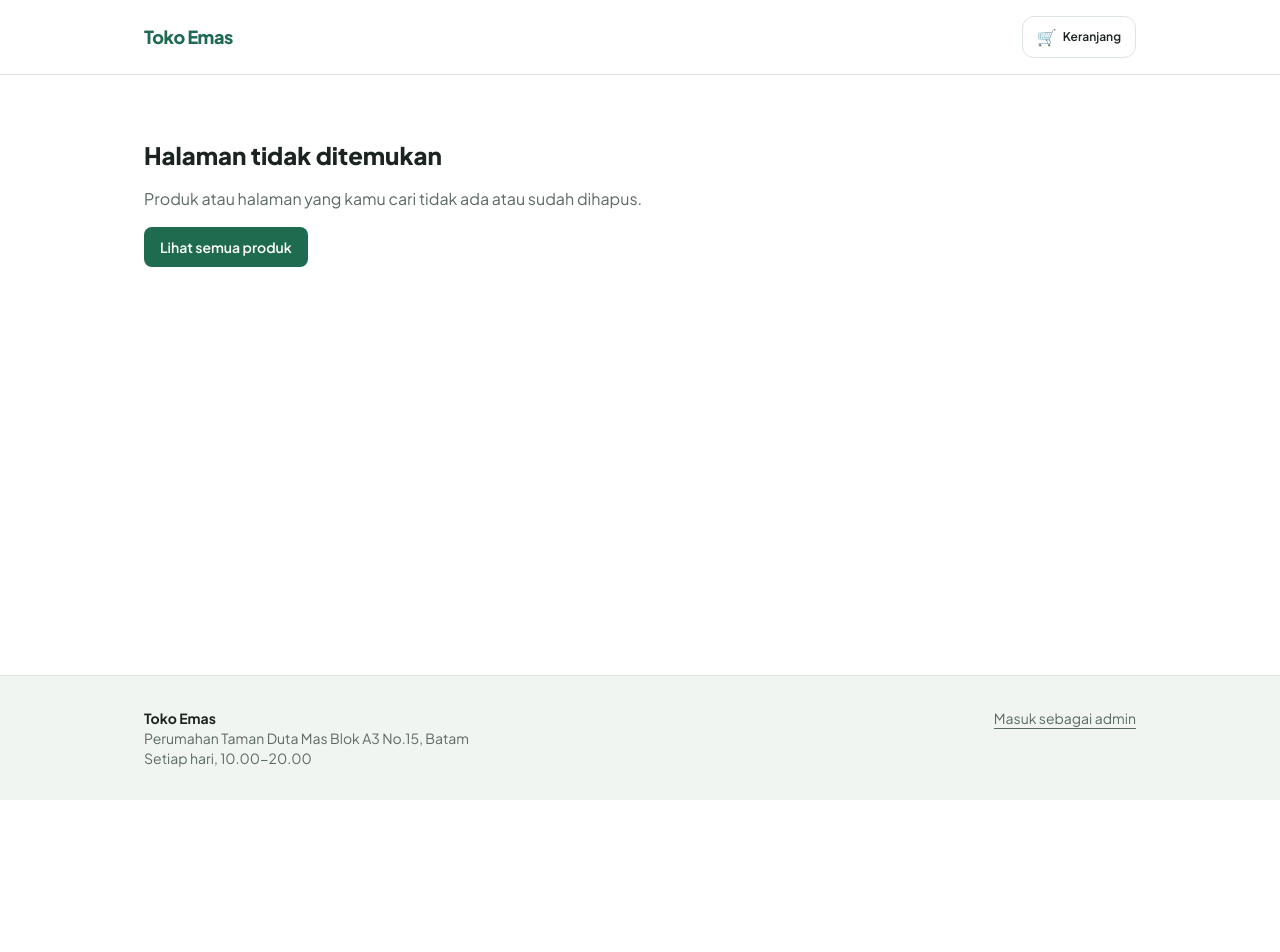
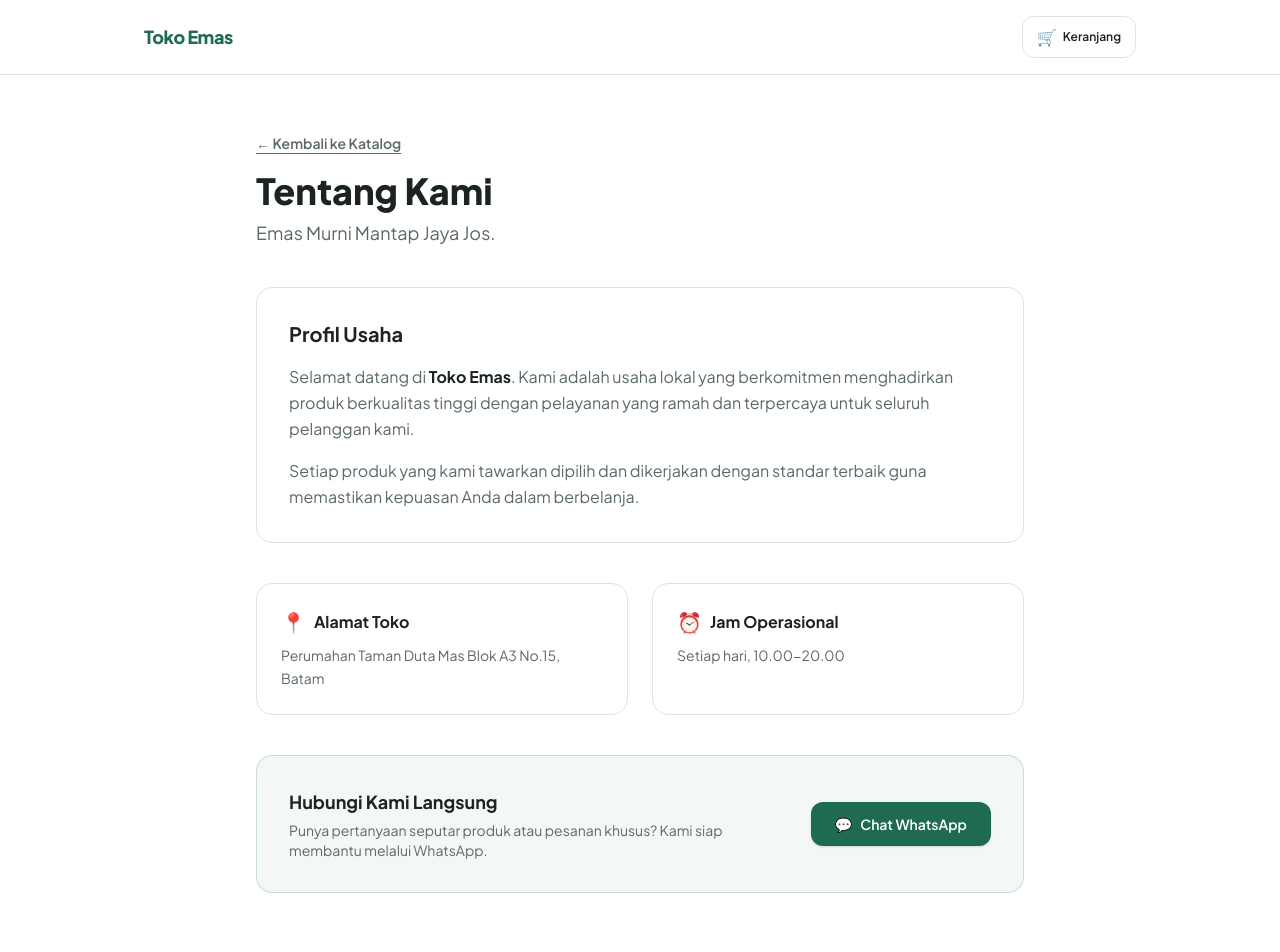
Before and after one commit to riyantikofairuz/katalog-umkm, a Next.js app: page /tentang in a window 1280 px wide. Before the commit this address had no page. Shown: the top 952 px of the page. Before the commit the page ends 800 px from the top, so only its background shows below. Built offline with nearby package versions, Linux system fonts and the light colour scheme.

Commit message:
US-22: Halaman Profil Tentang Toko dan Kontak Resmi

```diff
--- /dev/null
+++ b/app/tentang/page.jsx
@@ -0,0 +1,81 @@
+import Link from "next/link";
+import { toko } from "@/lib/toko";
+
+export const metadata = {
+  title: `Tentang Kami - ${toko.nama}`,
+  description: `Profil dan informasi kontak resmi ${toko.nama}.`,
+};
+
+export default function HalamanTentang() {
+  const nomorWA = (toko.nomorWhatsApp || "").trim().replace(/[^0-9]/g, "");
+  const linkWA = `https://wa.me/${nomorWA}?text=${encodeURIComponent(
+    `Halo ${toko.nama}, saya ingin bertanya mengenai toko dan produk Anda.`
+  )}`;
+
+  return (
+    <div className="mx-auto flex max-w-3xl flex-col gap-10 py-10 sm:py-14">
+      {/* Header Halaman */}
+      <div>
+        <Link
+          href="/"
+          className="text-sm font-semibold text-teks-lembut underline underline-offset-4 hover:text-utama"
+        >
+          &larr; Kembali ke Katalog
+        </Link>
+        <h1 className="mt-4 text-3xl font-extrabold sm:text-4xl">Tentang Kami</h1>
+        <p className="mt-2 text-lg text-teks-lembut">{toko.tagline}</p>
+      </div>
+
+      {/* Profil Toko */}
+      <section className="flex flex-col gap-4 rounded-2xl border border-garis bg-latar p-6 sm:p-8">
+        <h2 className="text-xl font-bold text-teks">Profil Usaha</h2>
+        <p className="leading-relaxed text-teks-lembut">
+          Selamat datang di <strong className="text-teks">{toko.nama}</strong>. Kami adalah usaha
+          lokal yang berkomitmen menghadirkan produk berkualitas tinggi dengan pelayanan yang ramah
+          dan terpercaya untuk seluruh pelanggan kami.
+        </p>
+        <p className="leading-relaxed text-teks-lembut">
+          Setiap produk yang kami tawarkan dipilih dan dikerjakan dengan standar terbaik guna
+          memastikan kepuasan Anda dalam berbelanja.
+        </p>
+      </section>
+
+      {/* Informasi Alamat, Jam Operasional, dan Kontak */}
+      <section className="grid gap-6 sm:grid-cols-2">
+        <div className="flex flex-col gap-2 rounded-2xl border border-garis bg-latar p-6">
+          <div className="flex items-center gap-2 text-utama">
+            <span className="text-xl">📍</span>
+            <h3 className="font-bold text-teks">Alamat Toko</h3>
+          </div>
+          <p className="text-sm leading-relaxed text-teks-lembut">{toko.alamat}</p>
+        </div>
+
+        <div className="flex flex-col gap-2 rounded-2xl border border-garis bg-latar p-6">
+          <div className="flex items-center gap-2 text-utama">
+            <span className="text-xl">⏰</span>
+            <h3 className="font-bold text-teks">Jam Operasional</h3>
+          </div>
+          <p className="text-sm leading-relaxed text-teks-lembut">{toko.jamBuka}</p>
+        </div>
+      </section>
+
+      {/* Kontak WhatsApp Resmi */}
+      <section className="flex flex-col items-start justify-between gap-4 rounded-2xl border border-utama/20 bg-utama/5 p-6 sm:flex-row sm:items-center sm:p-8">
+        <div>
+          <h3 className="text-lg font-bold text-teks">Hubungi Kami Langsung</h3>
+          <p className="mt-1 text-sm text-teks-lembut">
+            Punya pertanyaan seputar produk atau pesanan khusus? Kami siap membantu melalui WhatsApp.
+          </p>
+        </div>
+        <a
+          href={linkWA}
+          target="_blank"
+          rel="noopener noreferrer"
+          className="inline-flex items-center justify-center gap-2 rounded-xl bg-utama px-6 py-3 text-sm font-semibold text-white shadow-sm transition hover:bg-utama-gelap whitespace-nowrap"
+        >
+          <span>💬</span> Chat WhatsApp
+        </a>
+      </section>
+    </div>
+  );
+}
--- a/components/Footer.jsx
+++ b/components/Footer.jsx
@@ -4,15 +4,22 @@ import { toko } from "@/lib/toko";
 export default function Footer() {
   return (
     <footer className="mt-16 border-t border-garis bg-permukaan">
-      <div className="mx-auto flex max-w-5xl flex-col gap-4 px-4 py-8 text-sm text-teks-lembut sm:flex-row sm:justify-between">
+      <div className="mx-auto flex max-w-5xl flex-col gap-6 px-4 py-8 text-sm text-teks-lembut sm:flex-row sm:items-center sm:justify-between">
         <div>
           <p className="font-bold text-teks">{toko.nama}</p>
           <p>{toko.alamat}</p>
           <p>{toko.jamBuka}</p>
         </div>
-        <Link href="/admin" className="self-start underline underline-offset-4 hover:text-utama">
-          Masuk sebagai admin
-        </Link>
+
+        <div className="flex flex-wrap items-center gap-4 text-xs font-semibold sm:text-sm">
+          <Link href="/tentang" className="underline underline-offset-4 hover:text-utama">
+            Tentang & Kontak
+          </Link>
+          <span className="text-garis">|</span>
+          <Link href="/admin" className="underline underline-offset-4 hover:text-utama">
+            Masuk sebagai admin
+          </Link>
+        </div>
       </div>
     </footer>
   );
```
Also changed, not shown: 1 other file (tests, documents, lock files or other folders).
